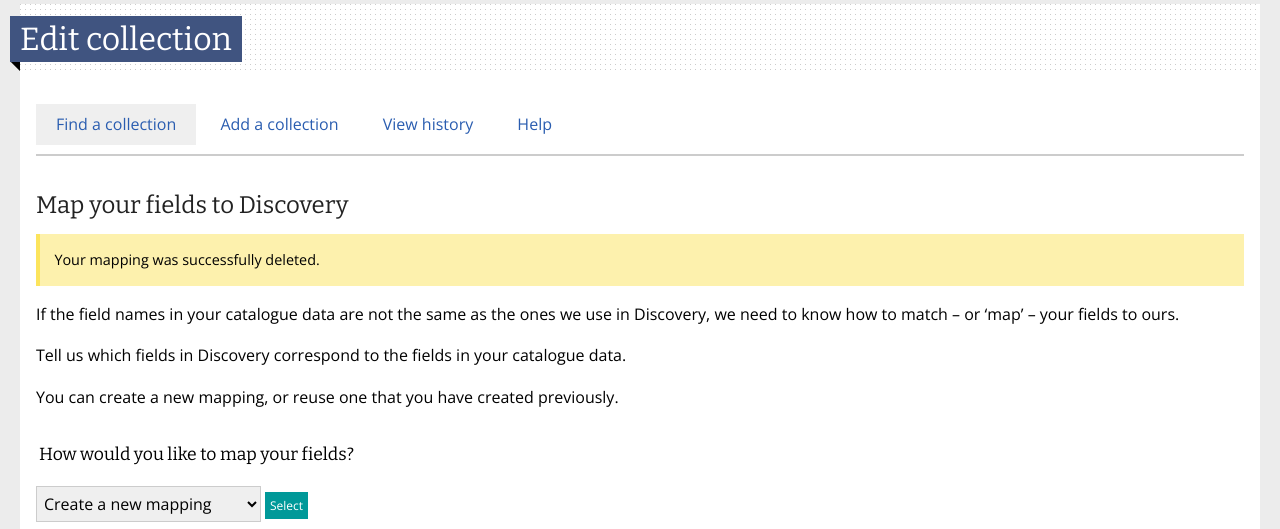
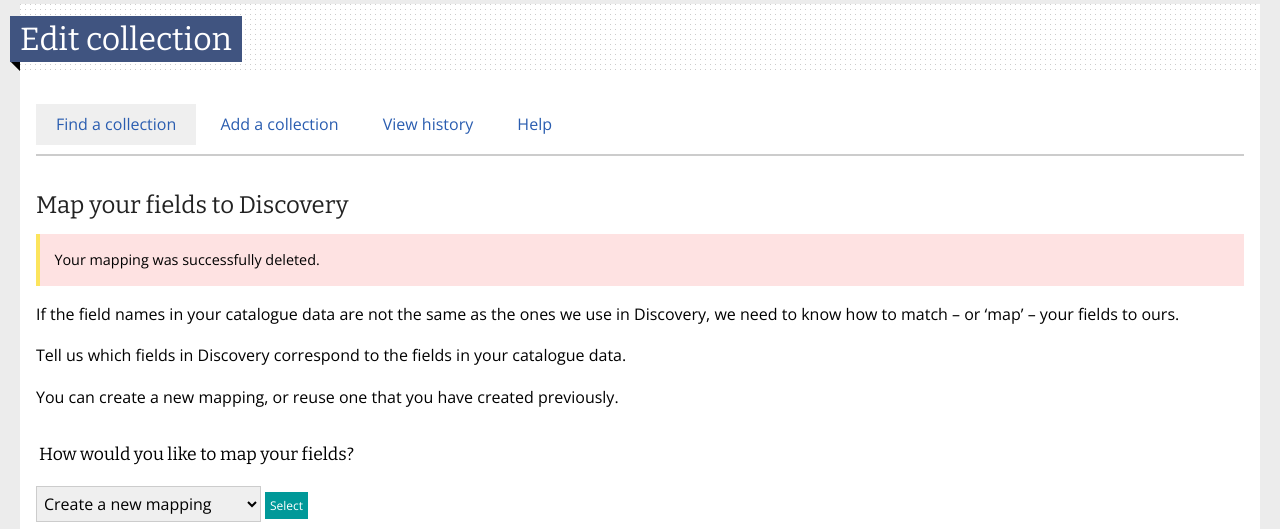
Before and after one commit to nationalarchives/manage-your-collections, a PHP site: page /details-upload-mapper-deleted.php in a window 1280 px wide. Shown: the part 157-686 px from the top of the page. Run offline with PHP 8.4, Linux system fonts and the light colour scheme; some libraries are stand-ins or nearby versions; some web fonts are replaced.

Commit message:
Adding error style

```diff
--- a/css/manage-collections.css
+++ b/css/manage-collections.css
@@ -613,6 +613,10 @@
 .error-block    {
     background: #fee2e2 !important;
     border-bottom: 2px solid #fff;
+}
+.error    {
+    background: #fee2e2 !important;
+    border-left: 4xpx solid #CB0D07;
 }
 .item .button {
     background: transparent;
--- a/details-upload-mapper-deleted.php
+++ b/details-upload-mapper-deleted.php
@@ -27,7 +27,7 @@
                 </nav><!-- end tabs-alternative -->
 
                 <h2>Map your fields to Discovery</h2>
-                <span role="alert" class="emphasis-block"><span>Your mapping was successfully deleted.</span></span>
+                <span role="alert" class="emphasis-block error"><span>Your mapping was successfully deleted.</span></span>
                 <p>If the field names in your catalogue data are not the same as the ones we use in Discovery, we
                     need to know how to match – or ‘map’ – your fields to ours.</p>
                 <p>Tell us which fields in Discovery correspond to the fields in your catalogue data.</p>
```
Also changed, not shown: help.php (+29 -2 lines).
